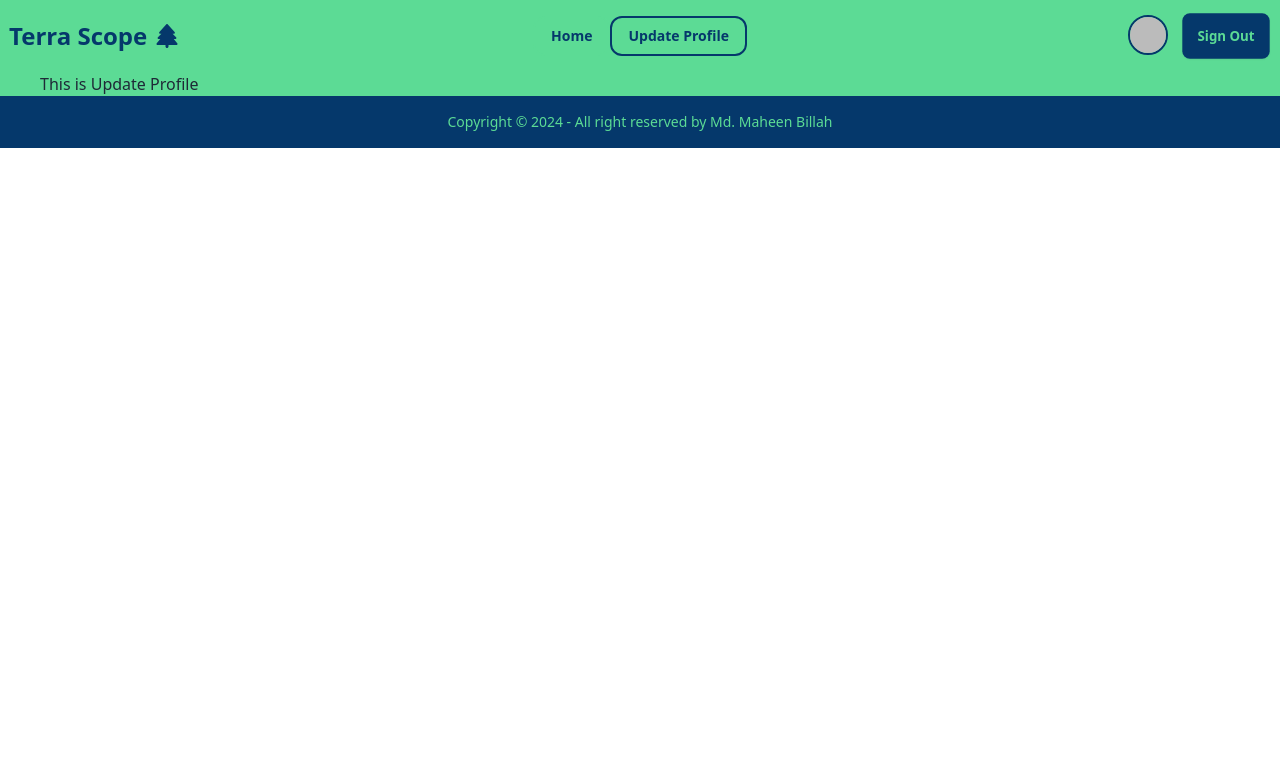
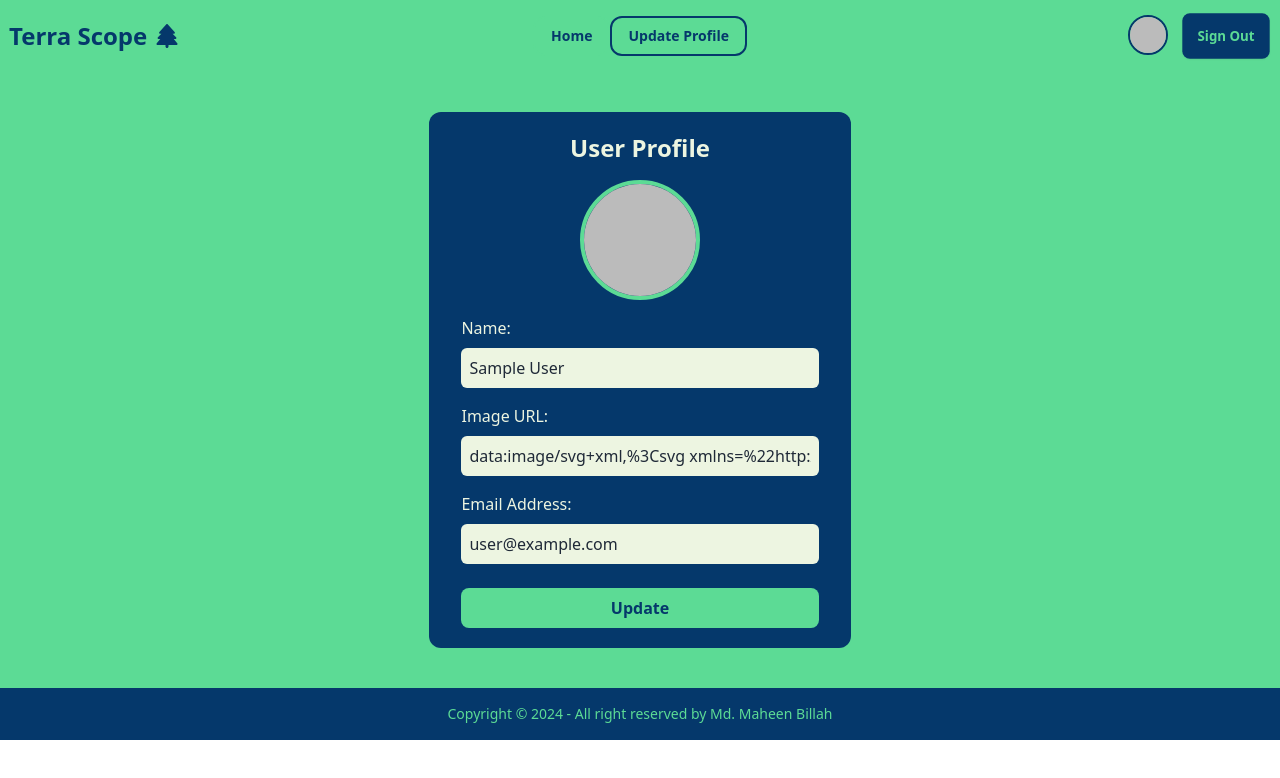
Before and after one commit to md-maheen-billah/Assignment-9, a React (Vite) app: page /update in a window 1280 px wide. Shown: the top 778 px of the page. Built offline with nearby package versions, Linux system fonts and the light colour scheme; no server answers; sample sign-in values are in the browser's storage.

Commit message:
implemented update profile

```diff
--- a/src/AuthProvider/AuthProvider.jsx
+++ b/src/AuthProvider/AuthProvider.jsx
@@ -80,6 +80,8 @@ const AuthProvider = ({ children }) => {
     logOut,
     loading,
     updateUser,
+    setUser,
+    setLoading,
   };
 
   return (
--- a/src/components/Land/Land.jsx
+++ b/src/components/Land/Land.jsx
@@ -1,8 +1,8 @@
 import PropTypes from "prop-types";
-import { VscDebugBreakpointLog } from "react-icons/vsc";
+// import { VscDebugBreakpointLog } from "react-icons/vsc";
 const Land = ({ land }) => {
   return (
-    <div className="bg-[#05386B] p-5 rounded-lg relative h-[720px] space-y-4 transition hover:scale-105 hover:border-[#EDF5E1] border-[#05386B] border-2">
+    <div className="bg-[#05386B] p-5 rounded-lg relative h-[600px] space-y-4 transition hover:scale-105 hover:border-[#EDF5E1] border-[#05386B] border-2">
       <img className="rounded-lg" src={land.image} alt="" />
       <h2 className="text-[#EDF5E1] font-semibold text-lg">
         {land.estate_title}
@@ -29,7 +29,7 @@ const Land = ({ land }) => {
         Location:{" "}
         <span className="text-[#EDF5E1] font-normal">{land.location}</span>
       </p>
-      <div>
+      {/* <div>
         <p className="text-[#5CDB95] font-semibold">Facilities:</p>
         <ul>
           {land.facilities.map((facility, index) => (
@@ -41,7 +41,7 @@ const Land = ({ land }) => {
             </li>
           ))}
         </ul>
-      </div>
+      </div> */}
       <div className=" flex justify-center">
         <button className="absolute bottom-4 rounded-lg font-bold hover:duration-300 hover:cursor-pointer hover:text-[#EDF5E1] hover:bg-[#379683] bg-[#5CDB95] text-[#05386B] px-2  py-2">
           View Property
--- a/src/layouts/Navbar/Navbar.jsx
+++ b/src/layouts/Navbar/Navbar.jsx
@@ -108,7 +108,7 @@ const Navbar = () => {
         <ul className="menu menu-horizontal px-1">{navLinks}</ul>
       </div>
       <div className="navbar-end">
-        {user ? (
+        {user && user.photoURL ? (
           <>
             <div className="dropdown dropdown-hover mr-2">
               <div
--- a/src/pages/Home/Home.jsx
+++ b/src/pages/Home/Home.jsx
@@ -8,17 +8,17 @@ const Home = () => {
     <div className="my-6">
       <Banner></Banner>
       <div className="mt-28">
-        <h2 className="text-center text-[#05386B] font-bold text-3xl  animate__animated animate__pulse animate__infinite mb-4">
+        <h2
+          id="estate-s"
+          className="text-center text-[#05386B] font-bold text-3xl  animate__animated animate__pulse animate__infinite mb-4"
+        >
           Estate Section
         </h2>
         <p className="text-center text-[#05386B]">
           Explore our curated estate list below and choose your ideal property
           from a diverse selection of options.
         </p>
-        <div
-          id="estate-s"
-          className="grid grid-cols-1 lg:grid-cols-3 gap-10 mt-10 mb-14"
-        >
+        <div className="grid grid-cols-1 lg:grid-cols-3 gap-10 mt-10 mb-14">
           {lands.map((land, idx) => (
             <Land land={land} key={idx}></Land>
           ))}
--- a/src/pages/Login/Login.jsx
+++ b/src/pages/Login/Login.jsx
@@ -13,11 +13,7 @@ const Login = () => {
   const location = useLocation();
   const navigate = useNavigate();
 
-  const {
-    register,
-    handleSubmit,
-    formState: { errors },
-  } = useForm();
+  const { register, handleSubmit } = useForm();
 
   const onSubmit = (data) => {
     const { email, password } = data;
@@ -79,9 +75,6 @@ const Login = () => {
                 placeholder="Enter Your Email Address"
                 {...register("email", { required: true })}
               />
-              {errors.email && (
-                <span className="text-[#5CDB95]">Email is required</span>
-              )}
             </div>
             <div>
               <label className="text-[#EDF5E1]" htmlFor="password">
@@ -107,9 +100,6 @@ const Login = () => {
                     <IoEye className="text-[#05386B]" />
                   )}
                 </span>
-                {errors.password && (
-                  <span className="text-[#5CDB95]">Password is required</span>
-                )}
               </div>
             </div>
             <div className="mt-5">
--- a/src/pages/Register/Register.jsx
+++ b/src/pages/Register/Register.jsx
@@ -1,22 +1,18 @@
 import { useContext, useState } from "react";
 import { IoEye } from "react-icons/io5";
 import { IoEyeOff } from "react-icons/io5";
-import { Link, useLocation, useNavigate } from "react-router-dom";
+import { Link, useNavigate } from "react-router-dom";
 import { AuthContext } from "../../AuthProvider/AuthProvider";
 import { useForm } from "react-hook-form";
 import toast from "react-hot-toast";
 
 const Register = () => {
-  const { createUser, updateUser } = useContext(AuthContext);
+  const { createUser, updateUser, user, setUser, setLoading, logOut } =
+    useContext(AuthContext);
   const [showPass, setShowPass] = useState(false);
-  const location = useLocation();
   const navigate = useNavigate();
 
-  const {
-    register,
-    handleSubmit,
-    formState: { errors },
-  } = useForm();
+  const { register, handleSubmit } = useForm();
 
   const onSubmit = (data) => {
     const { email, password, name, image } = data;
@@ -33,14 +29,16 @@ const Register = () => {
     }
 
     createUser(email, password)
-      .then((result) => {
+      .then(() => {
         updateUser(name, image)
           .then(() => {
-            navigate(location?.state ? location.state : "/");
+            setUser({ ...user, name, image });
+            setLoading(true);
+            navigate("/login");
+            logOut().then().catch();
           })
           .catch();
-        toast.success("Registered Successfully");
-        console.log(result);
+        toast.success("Registered Successfully, Please Login");
       })
       .catch((error) => {
         toast.error(error.message);
@@ -70,9 +68,6 @@ const Register = () => {
                 required
                 {...register("name", { required: true })}
               />
-              {errors.name && (
-                <span className="text-[#5CDB95]">Name is required</span>
-              )}
             </div>
             <div className="mb-4">
               <label className="text-[#EDF5E1]" htmlFor="image">
@@ -87,9 +82,6 @@ const Register = () => {
                 placeholder="Enter An Image URL"
                 {...register("image", { required: true })}
               />
-              {errors.image && (
-                <span className="text-[#5CDB95]">Image URL is required</span>
-              )}
             </div>
             <div className="mb-4">
               <label className="text-[#EDF5E1]" htmlFor="email">
@@ -104,9 +96,6 @@ const Register = () => {
                 placeholder="Enter An Email Address"
                 {...register("email", { required: true })}
               />
-              {errors.email && (
-                <span className="text-[#5CDB95]">Email is required</span>
-              )}
             </div>
             <div className="mb-4">
               <label className="text-[#EDF5E1]" htmlFor="password">
@@ -123,9 +112,6 @@ const Register = () => {
                     placeholder="Enter A New Password"
                     {...register("password", { required: true })}
                   />
-                  {errors.password && (
-                    <span className="text-[#5CDB95]">Password is required</span>
-                  )}
                 </div>
 
                 <span
--- a/src/pages/UpdateProfile/UpdateProfile.jsx
+++ b/src/pages/UpdateProfile/UpdateProfile.jsx
@@ -1,7 +1,116 @@
+import { useContext } from "react";
+// import { useForm } from "react-hook-form";
+import { AuthContext } from "../../AuthProvider/AuthProvider";
+import { useNavigate } from "react-router-dom";
+
+import toast from "react-hot-toast";
+
 const UpdateProfile = () => {
+  const { user, updateUser, setUser, setLoading } = useContext(AuthContext);
+  const navigate = useNavigate();
+
+  // const { register } = useForm();
+
+  const handleRegister = (e) => {
+    e.preventDefault();
+    const name = e.target.name.value;
+    console.log(name);
+    const image = e.target.image.value;
+
+    updateUser(name, image)
+      .then(() => {
+        setUser({ ...user, name, image });
+        toast.success("Updated Successfully");
+        navigate("/update");
+        setLoading(false);
+      })
+      .catch();
+  };
+
+  // const onSubmit = (data) => {
+  //   const { name, image } = data;
+  //   updateUser(name, image)
+  //     .then(() => {
+  //       setUser({ ...user, name, image });
+  //       toast.success("Updated Successfully");
+  //       navigate("/update");
+  //     })
+  //     .catch();
+  // };
+
   return (
     <div>
-      <h2>This is Update Profile</h2>
+      <div className="flex justify-center items-center my-10">
+        <div>
+          <div className="bg-[#05386B] py-5 px-8 rounded-xl">
+            <h2 className="text-center text-2xl font-bold text-[#EDF5E1]">
+              User Profile
+            </h2>
+            <div className="flex justify-center">
+              <img
+                className="mt-4 rounded-full w-[120px] h-[120px] border-4 border-[#5CDB95]"
+                src={user.photoURL}
+                alt=""
+              />
+            </div>
+            <form onSubmit={handleRegister} className="mt-4">
+              <div className="mb-4">
+                <label className="text-[#EDF5E1]" htmlFor="name">
+                  Name:
+                </label>
+
+                <input
+                  className="mt-2 p-2 rounded-md w-full bg-[#EDF5E1]"
+                  type="text"
+                  id="name"
+                  name="name"
+                  defaultValue={user.displayName}
+                  placeholder="Enter Your Name"
+                  // {...register("name", { required: true })}
+                />
+              </div>
+              <div className="mb-4">
+                <label className="text-[#EDF5E1]" htmlFor="image">
+                  Image URL:
+                </label>
+                <input
+                  className="mt-2 p-2 rounded-md w-full bg-[#EDF5E1]"
+                  type="text"
+                  id="image"
+                  name="image"
+                  defaultValue={user.photoURL}
+                  required
+                  placeholder="Enter An Image URL"
+                  // {...register("image", { required: true })}
+                />
+              </div>
+              <div className="mb-4">
+                <label className="text-[#EDF5E1]" htmlFor="email">
+                  Email Address:
+                </label>
+                <input
+                  className="mt-2  p-2 rounded-md w-full bg-[#EDF5E1]"
+                  type="email"
+                  id="email"
+                  name="email"
+                  defaultValue={user.email}
+                  readOnly
+                  required
+                  placeholder="Enter An Email Address"
+                />
+              </div>
+              <div className="mt-6">
+                <input
+                  className="rounded-lg font-bold hover:duration-300 hover:cursor-pointer hover:text-[#EDF5E1] hover:bg-[#379683] bg-[#5CDB95] text-[#05386B] w-full py-2"
+                  type="submit"
+                  name="submit"
+                  value="Update"
+                />
+              </div>
+            </form>
+          </div>
+        </div>
+      </div>
     </div>
   );
 };
```
